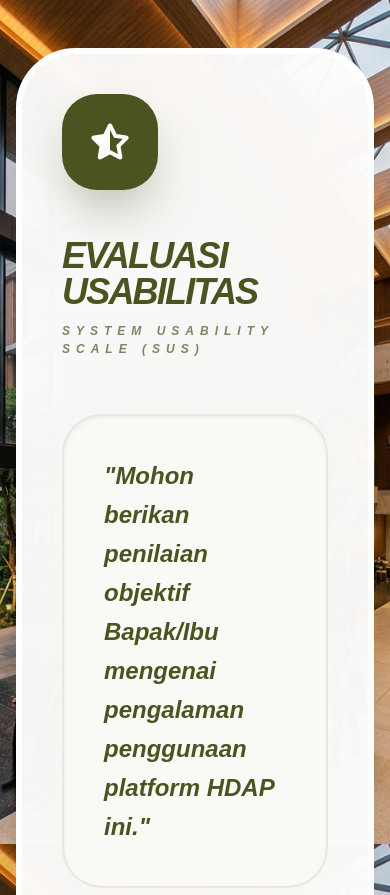
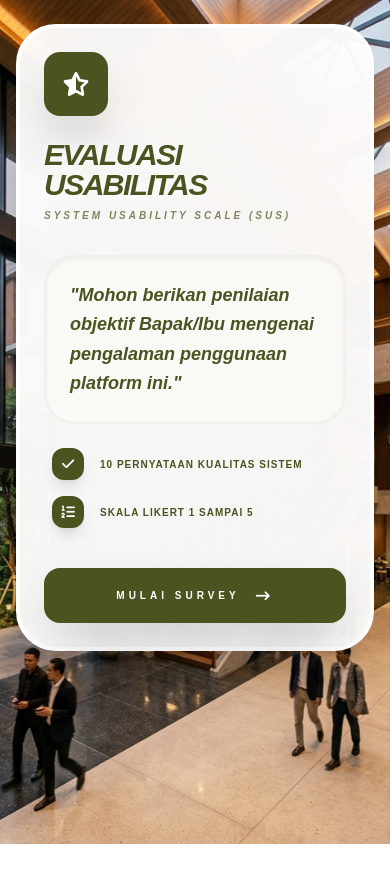
Before and after one commit to cathaleya/web_e-assesment, a Next.js app: page /survey in a window 390 px wide. Shown: the top 895 px of the page. After the commit the page ends 844 px from the top, so only its background shows below. Built offline with nearby package versions, Linux system fonts and the light colour scheme.

Commit message:
ui: drastic reduction in survey card size for android/mobile optimization

```diff
--- a/src/app/survey/page.tsx
+++ b/src/app/survey/page.tsx
@@ -56,7 +56,7 @@ export default function SurveyPage() {
   };
 
   return (
-    <div className="min-h-screen relative overflow-hidden pb-24"
+    <div className="min-h-screen relative overflow-hidden pb-12 sm:pb-24"
          style={{
            backgroundImage: "url('/unj_bg_v2.png')",
            backgroundSize: 'cover',
@@ -64,7 +64,7 @@ export default function SurveyPage() {
            backgroundAttachment: 'fixed'
          }}>
 
-      <main className="relative z-10 max-w-4xl mx-auto px-4 sm:px-6 py-12 lg:py-16">
+      <main className="relative z-10 max-w-4xl mx-auto px-4 sm:px-6 py-6 sm:py-16">
         <AnimatePresence mode="wait">
           {showInstructions ? (
             <motion.div
@@ -72,40 +72,40 @@ export default function SurveyPage() {
               initial={{ opacity: 0, scale: 0.95 }}
               animate={{ opacity: 1, scale: 1 }}
               exit={{ opacity: 0, y: -20 }}
-              className="bg-white/95 backdrop-blur-3xl border-[6px] border-white p-10 lg:p-16 rounded-[60px] shadow-[0_50px_100px_rgba(0,0,0,0.2)]"
+              className="bg-white/95 backdrop-blur-3xl border-4 border-white p-6 sm:p-14 rounded-[40px] sm:rounded-[60px] shadow-2xl"
             >
-              <div className="w-24 h-24 bg-[#4B5320] rounded-[35px] flex items-center justify-center mb-12 shadow-2xl shadow-[#4B5320]/40">
-                <i className="fa-solid fa-star-half-stroke text-4xl text-white"></i>
+              <div className="w-16 h-16 sm:w-24 sm:h-24 bg-[#4B5320] rounded-2xl sm:rounded-[35px] flex items-center justify-center mb-6 sm:mb-12 shadow-2xl">
+                <i className="fa-solid fa-star-half-stroke text-2xl sm:text-4xl text-white"></i>
               </div>
 
-              <h1 className="text-4xl lg:text-6xl font-black text-[#4B5320] tracking-tighter uppercase italic mb-3 leading-none drop-shadow-[0_2px_10px_rgba(255,255,255,1)]">
+              <h1 className="text-3xl sm:text-6xl font-black text-[#4B5320] tracking-tighter uppercase italic mb-2 leading-none drop-shadow-[0_2px_5px_rgba(255,255,255,1)]">
                 Evaluasi Usabilitas
               </h1>
-              <p className="text-[#4B5320]/70 font-black uppercase tracking-[0.5em] text-[12px] mb-14 italic drop-shadow-[0_2px_5px_rgba(255,255,255,1)]">
+              <p className="text-[#4B5320]/70 font-black uppercase tracking-[0.3em] text-[10px] sm:text-[12px] mb-8 sm:mb-14 italic">
                 System Usability Scale (SUS)
               </p>
 
-              <div className="space-y-10 mb-16">
-                <div className="p-10 bg-[#FAF9F6] rounded-[40px] border-2 border-[#4B5320]/10 shadow-inner italic font-bold text-2xl lg:text-3xl text-[#4B5320] leading-relaxed">
-                  "Mohon berikan penilaian objektif Bapak/Ibu mengenai pengalaman penggunaan platform HDAP ini."
+              <div className="space-y-6 sm:space-y-10 mb-10 sm:mb-16">
+                <div className="p-6 sm:p-10 bg-[#FAF9F6] rounded-[30px] border-2 border-[#4B5320]/5 shadow-inner italic font-bold text-lg sm:text-3xl text-[#4B5320] leading-relaxed">
+                  "Mohon berikan penilaian objektif Bapak/Ibu mengenai pengalaman penggunaan platform ini."
                 </div>
-                <div className="space-y-6 px-4">
-                  <div className="flex items-center gap-8 group">
-                    <div className="w-12 h-12 bg-[#4B5320] rounded-2xl flex items-center justify-center text-white shadow-lg shrink-0"><i className="fa-solid fa-check text-xl"></i></div>
-                    <span className="font-black text-[#4B5320] uppercase tracking-widest text-sm lg:text-lg">Terdapat 10 Pernyataan Kualitas Sistem</span>
+                <div className="space-y-4 px-2">
+                  <div className="flex items-center gap-4 sm:gap-8">
+                    <div className="w-8 h-8 sm:w-12 sm:h-12 bg-[#4B5320] rounded-xl flex items-center justify-center text-white shadow-lg shrink-0"><i className="fa-solid fa-check text-sm sm:text-xl"></i></div>
+                    <span className="font-black text-[#4B5320] uppercase tracking-widest text-[10px] sm:text-lg">10 Pernyataan Kualitas Sistem</span>
                   </div>
-                  <div className="flex items-center gap-8 group">
-                    <div className="w-12 h-12 bg-[#4B5320] rounded-2xl flex items-center justify-center text-white shadow-lg shrink-0"><i className="fa-solid fa-list-ol text-xl"></i></div>
-                    <span className="font-black text-[#4B5320] uppercase tracking-widest text-sm lg:text-lg">Skala 1 (Sangat Tidak Setuju) - 5 (Sangat Setuju)</span>
+                  <div className="flex items-center gap-4 sm:gap-8">
+                    <div className="w-8 h-8 sm:w-12 sm:h-12 bg-[#4B5320] rounded-xl flex items-center justify-center text-white shadow-lg shrink-0"><i className="fa-solid fa-list-ol text-sm sm:text-xl"></i></div>
+                    <span className="font-black text-[#4B5320] uppercase tracking-widest text-[10px] sm:text-lg">Skala Likert 1 Sampai 5</span>
                   </div>
                 </div>
               </div>
 
               <button
                 onClick={() => setShowInstructions(false)}
-                className="w-full lg:w-auto px-20 py-8 bg-[#4B5320] hover:bg-[#354B37] text-white font-black rounded-[35px] transition-all shadow-[0_20px_50px_rgba(75,83,32,0.4)] hover:shadow-[0_10px_30px_rgba(75,83,32,0.6)] uppercase tracking-[0.5em] text-xs flex items-center justify-center gap-6"
+                className="w-full lg:w-auto px-12 py-5 sm:px-20 sm:py-8 bg-[#4B5320] hover:bg-[#354B37] text-white font-black rounded-2xl sm:rounded-[35px] transition-all shadow-2xl uppercase tracking-[0.4em] text-[10px] sm:text-xs flex items-center justify-center gap-4 sm:gap-6"
               >
-                LANJUTKAN SURVEY <i className="fa-solid fa-arrow-right-long text-lg"></i>
+                MULAI SURVEY <i className="fa-solid fa-arrow-right-long text-sm sm:text-lg"></i>
               </button>
             </motion.div>
           ) : (
@@ -113,63 +113,63 @@ export default function SurveyPage() {
               key="survey"
               initial={{ opacity: 0 }}
               animate={{ opacity: 1 }}
-              className="space-y-10 sm:space-y-16"
+              className="space-y-6 sm:space-y-12"
             >
-               <div className="text-center mb-16 drop-shadow-[0_2px_20px_rgba(255,255,255,1)]">
-                  <h2 className="text-4xl sm:text-6xl font-black text-[#4B5320] tracking-tighter uppercase italic leading-none">Kuesioner Usabilitas</h2>
-                  <div className="w-32 h-2.5 bg-[#4B5320] mx-auto mt-8 rounded-full shadow-lg"></div>
+               <div className="text-center mb-10 sm:mb-16">
+                  <h2 className="text-3xl sm:text-6xl font-black text-[#4B5320] tracking-tighter uppercase italic leading-none">Kuesioner</h2>
+                  <div className="w-16 h-1.5 sm:w-32 sm:h-2.5 bg-[#4B5320] mx-auto mt-4 sm:mt-8 rounded-full shadow-lg"></div>
                </div>
 
-               <div className="space-y-10">
+               <div className="space-y-6 sm:space-y-10">
                   {susQuestions.map((q, i) => (
                     <motion.div
                       key={i}
                       initial={{ opacity: 0, y: 30 }}
                       animate={{ opacity: 1, y: 0 }}
                       transition={{ delay: i * 0.05 }}
-                      className="bg-white/95 backdrop-blur-2xl border-[5px] border-white p-8 lg:p-14 rounded-[50px] lg:rounded-[70px] shadow-2xl"
+                      className="bg-white/95 backdrop-blur-2xl border-4 border-white p-5 sm:p-10 rounded-[35px] sm:rounded-[60px] shadow-2xl"
                     >
-                      <div className="mb-10 p-8 sm:p-12 bg-[#FAF9F6] border-l-[12px] border-[#4B5320] rounded-[30px] sm:rounded-[45px] shadow-inner">
-                        <p className="text-xl sm:text-2xl text-[#4B5320] font-black leading-relaxed drop-shadow-[0_1px_2px_rgba(255,255,255,1)]">
-                          <span className="text-[#4B5320]/30 font-black mr-4 italic">#{i + 1}</span> {q}
+                      <div className="mb-6 sm:mb-10 p-5 sm:p-10 bg-[#FAF9F6] border-l-[8px] border-[#4B5320] rounded-[25px] sm:rounded-[40px] shadow-inner">
+                        <p className="text-sm sm:text-xl text-[#4B5320] font-black leading-snug">
+                          <span className="text-[#4B5320]/30 font-black mr-2 italic">#{i + 1}</span> {q}
                         </p>
                       </div>
 
-                      <div className="flex flex-col md:flex-row justify-between items-center gap-8 sm:gap-14">
-                        <span className="text-[11px] font-black uppercase text-[#4B5320]/50 tracking-[0.3em] order-last md:order-first w-full md:w-auto text-center md:text-left drop-shadow-[0_2px_5px_rgba(255,255,255,1)]">Sangat Tidak Setuju</span>
-                        <div className="flex justify-between gap-2 sm:gap-6 flex-1 w-full max-w-lg mx-auto">
+                      <div className="flex flex-col md:flex-row justify-between items-center gap-6 sm:gap-14">
+                        <span className="text-[9px] font-black uppercase text-[#4B5320]/40 tracking-[0.2em] order-last md:order-first w-full md:w-auto text-center md:text-left">Tidak Setuju</span>
+                        <div className="flex justify-between gap-1.5 sm:gap-6 flex-1 w-full max-w-lg mx-auto">
                            {[1, 2, 3, 4, 5].map((val) => (
                              <button
                                key={val}
                                onClick={() => handleAnswer(i, val)}
-                               className={`w-14 h-14 sm:w-20 sm:h-20 rounded-[28px] font-black text-xl sm:text-3xl transition-all flex items-center justify-center border-[5px] ${
+                               className={`w-10 h-10 sm:w-20 sm:h-20 rounded-xl sm:rounded-[28px] font-black text-sm sm:text-3xl transition-all flex items-center justify-center border-2 sm:border-[5px] ${
                                  answers[i] === val
-                                   ? "bg-[#4B5320] border-[#4B5320] text-white shadow-2xl scale-110"
-                                   : "bg-white border-slate-100 text-[#4B5320]/30 hover:border-[#4B5320]/20"
+                                   ? "bg-[#4B5320] border-[#4B5320] text-white shadow-xl scale-110"
+                                   : "bg-white border-slate-100 text-[#4B5320]/20 hover:border-[#4B5320]/20"
                                }`}
                              >
                                {val}
                              </button>
                            ))}
                         </div>
-                        <span className="text-[11px] font-black uppercase text-[#4B5320]/50 tracking-[0.3em] w-full md:w-auto text-center md:text-right drop-shadow-[0_2px_5px_rgba(255,255,255,1)]">Sangat Setuju</span>
+                        <span className="text-[9px] font-black uppercase text-[#4B5320]/40 tracking-[0.2em] w-full md:w-auto text-center md:text-right">Sangat Setuju</span>
                       </div>
                     </motion.div>
                   ))}
                </div>
 
-               <div className="flex justify-center pt-20">
+               <div className="flex justify-center pt-10 sm:pt-20">
                   <button
                     disabled={!isComplete}
                     onClick={submitSurvey}
-                    className={`w-full sm:w-auto px-24 py-10 rounded-[45px] font-black uppercase tracking-[0.6em] text-sm transition-all flex items-center justify-center gap-8 ${
+                    className={`w-full sm:w-auto px-16 py-7 sm:px-24 sm:py-10 rounded-[30px] sm:rounded-[45px] font-black uppercase tracking-[0.5em] text-xs sm:text-sm transition-all flex items-center justify-center gap-6 ${
                       isComplete
-                        ? "bg-[#4B5320] hover:bg-[#354B37] text-white shadow-[0_30px_60px_rgba(75,83,32,0.4)]"
-                        : "bg-slate-200 text-slate-400 cursor-not-allowed shadow-inner"
+                        ? "bg-[#4B5320] hover:bg-[#354B37] text-white shadow-2xl"
+                        : "bg-slate-100 text-slate-300 cursor-not-allowed shadow-inner"
                     }`}
                   >
-                    Kirim Hasil Survey
-                    <i className="fa-solid fa-paper-plane text-xl"></i>
+                    Kirim Survey
+                    <i className="fa-solid fa-paper-plane text-sm sm:text-xl"></i>
                   </button>
                </div>
             </motion.div>
```
